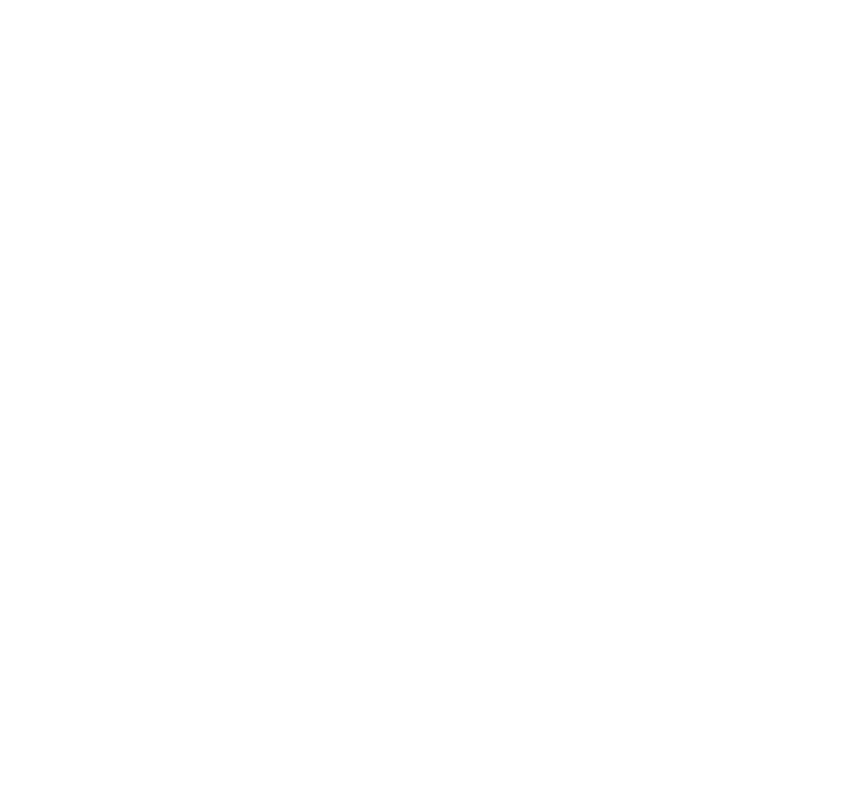
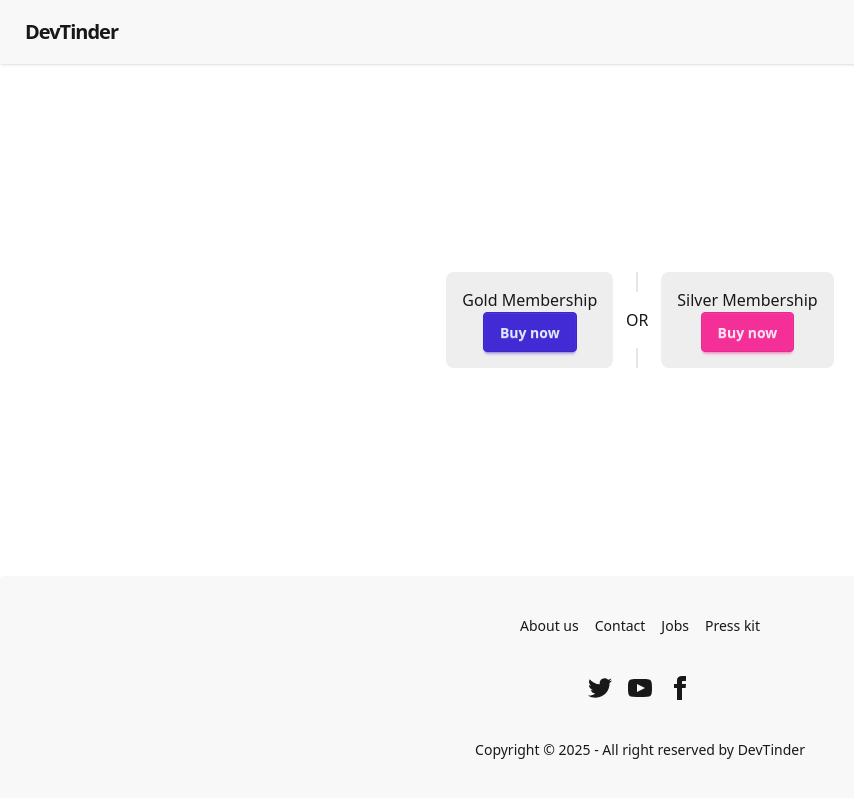
Before and after one commit to Ansonsd5/devTinderFE, a React (Vite) app: page /premium in a window 1280 px wide. Before the commit this address had no page. Shown: the whole page, without its empty margins (0-854 px from the left). Built offline with nearby package versions, Linux system fonts and the light colour scheme; no server answers.

Commit message:
premium user

```diff
--- a/index.html
+++ b/index.html
@@ -5,6 +5,7 @@
     <link rel="icon" type="image/svg+xml" href="/vite.svg" />
     <meta name="viewport" content="width=device-width, initial-scale=1.0" />
     <link href="/src/index.css" rel="stylesheet">
+    <script src="https://checkout.razorpay.com/v1/checkout.js"></script>
     <title>DevTinder</title>
   </head>
   <body>
--- a/src/App.jsx
+++ b/src/App.jsx
@@ -8,6 +8,7 @@
 import Feed from "./components/Feed";
 import Connections from "./components/Connections";
 import RequestPage from "./components/RequestPage";
+import PremiumPage from "./components/PremiumPage";
 
 function App() {
   return (
@@ -16,6 +17,7 @@
       <Routes>
         <Route path="/" element={<Body />}>
           <Route path="/" element={<Feed/>} />
+          <Route path="/premium" element={<PremiumPage/>} />
           <Route path="/login" element={<Login />} />
           <Route path="/profile" element={<Profile/>}/>
           <Route path="/connections" element={<Connections/>}/>
--- a/src/components/Nav.jsx
+++ b/src/components/Nav.jsx
@@ -78,7 +78,10 @@
                   <Link to="/connections">Connections</Link>
                 </li>
                 <li>
-                  <Link to="/request">Request</Link>
+                  <Link to="/request" className="capitalize">request</Link>
+                </li>
+                <li>
+                  <Link to="/premium" className="capitalize">premium</Link>
                 </li>
 
                 <li>
--- /dev/null
+++ b/src/components/PremiumCard.jsx
@@ -0,0 +1,53 @@
+import axios from "axios";
+import React from "react";
+import { BASE_URL } from "../constant/urls";
+
+const PremiumCard = () => {
+
+  const handleBuyNow = async (membership)=>{
+    try {
+      const createOrderRes = await axios.post(`${BASE_URL}/payment/create`,{membership},{withCredentials:true});
+      if (createOrderRes.status === 200) {
+        const { amount, keyId, currency, notes, orderId } = createOrderRes.data;
+        const options = {
+          key: keyId,
+          amount,
+          currency,
+          name: "Dev Tinder",
+          description: "Connect to other developers",
+          order_id: orderId,
+          prefill: {
+            name: notes.firstName + " " + notes.lastName,
+            email: notes.emailId,
+            contact: "9999999999",
+          },
+          theme: {
+            color: "#F37254",
+          },
+          // handler: verifyPremiumUser,
+        };
+        const rzp = new window.Razorpay(options);
+        rzp.open();
+      }
+
+    } catch (error) {
+      console.log(`Error FE premium:: ${error}`);
+    }
+
+  }
+  return (
+    <div className="flex w-full flex-col lg:flex-row">
+      <div className="card bg-base-300 rounded-box grid grow place-items-center p-4">
+        <h1 className="capitalize">Gold membership</h1>
+        <button className="btn btn-primary" onClick={()=>handleBuyNow('gold')}>Buy now</button>
+      </div>
+      <div className="divider lg:divider-horizontal">OR</div>
+      <div className="card bg-base-300 rounded-box grid grow place-items-center p-4">
+        <h1 className="capitalize">Silver membership</h1>
+        <button className="btn btn-secondary" onClick={()=>handleBuyNow('silver')}>Buy now</button>
+      </div>
+    </div>
+  );
+};
+
+export default PremiumCard;
--- /dev/null
+++ b/src/components/PremiumPage.jsx
@@ -0,0 +1,10 @@
+import React from 'react'
+import PremiumCard from './PremiumCard'
+
+const PremiumPage = () => {
+  return (
+    <div><PremiumCard/></div>
+  )
+}
+
+export default PremiumPage
```
